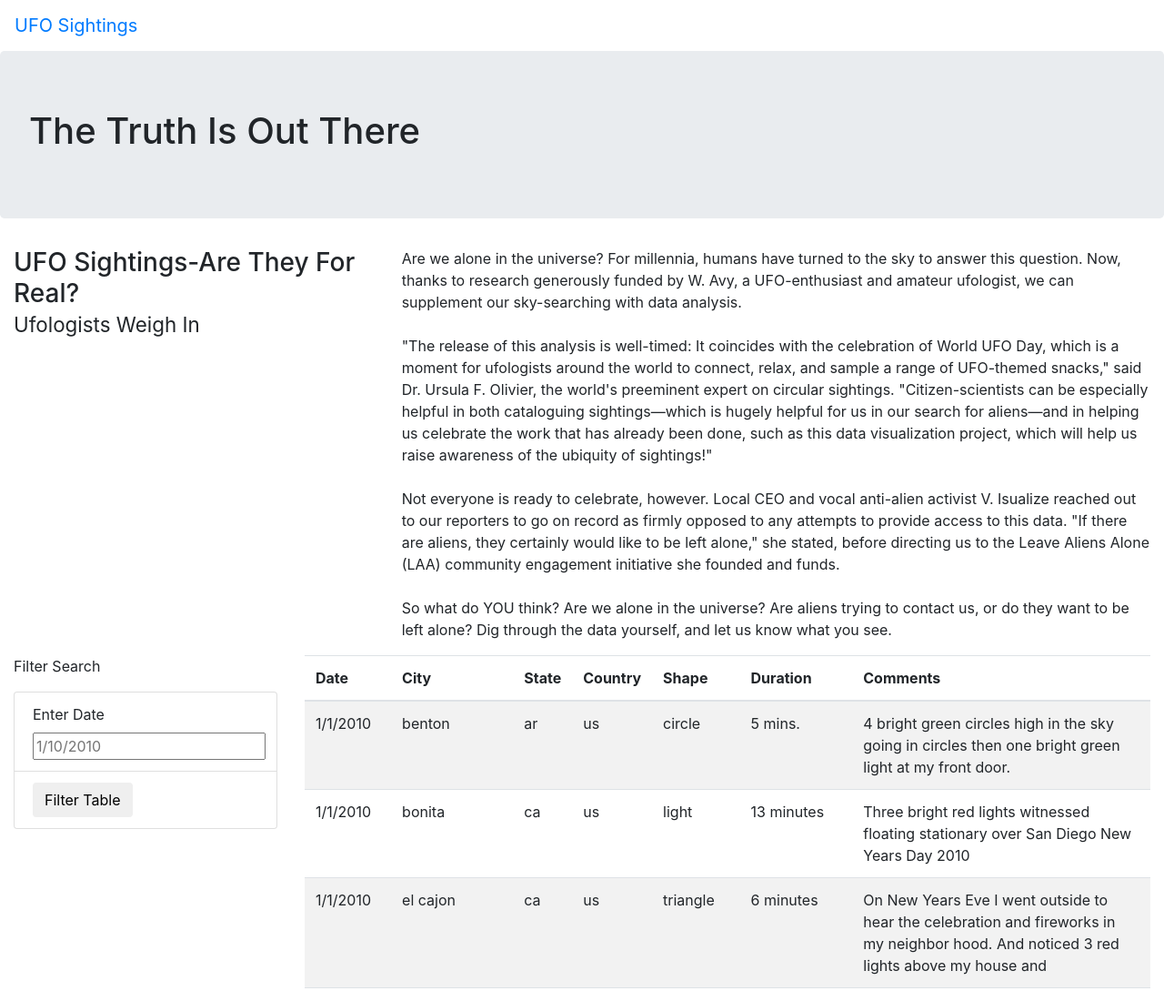
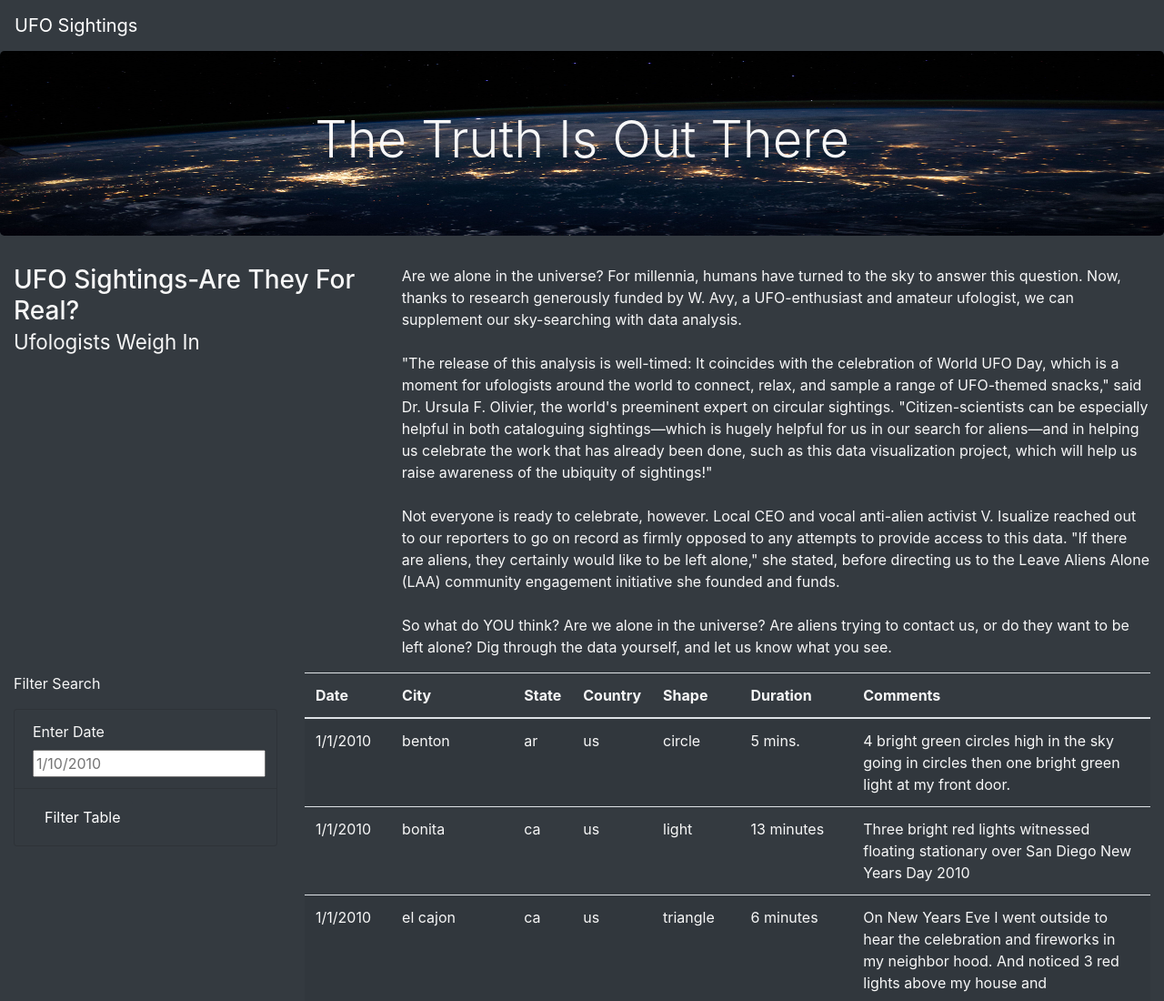
Before and after one commit to sffriesen/UFOs, a plain HTML site: page Practice/index.html in a window 1280 px wide. Shown: the top 1100 px of the page at 91% size. Drawn offline with nearby package versions, Linux system fonts and the light colour scheme.

Commit message:
styling html

```diff
--- a/Practice/index.html
+++ b/Practice/index.html
@@ -11,12 +11,12 @@
       integrity="sha384-Gn5384xqQ1aoWXA+058RXPxPg6fy4IWvTNh0E263XmFcJlSAwiGgFAW/dAiS6JXm"
       crossorigin="anonymous"
     />
-    <link rel="stylesheet" href="../css/style.css">
+    <link rel="stylesheet" href="static/css/style.css">
 </head>
-<body>
+<body class="bg-dark">
     <!-- Navbar wrapper -->
     <div class="wrapper">
-        <nav class="navbar navbar-expand-lg">
+        <nav class="navbar navbar-dark bg-dark navbar-expand-lg">
             <!-- when you click the navbar, the page will reload to the unfiltered index.html page-->
             <a class="navbar-brand" href="index.html">UFO Sightings</a>
         </nav>
@@ -24,7 +24,7 @@
 
     <!-- Jumbotron Title -->
     <div class="jumbotron">
-        <h1>The Truth Is Out There</h1>
+        <h1 class="display-4">The Truth Is Out There</h1>
     </div>
 
     <!-- Dana's article title and article-->
@@ -45,19 +45,19 @@
         <div class="row">
 
             <div class="col-md-3">
-                <form>
+                <form class="bg-dark">
                     <p>Filter Search</p>
-                    <ul class="list-group">
+                    <ul class="list-group bg-dark">
 
                         <!-- ask the user to input the date to be filtered -->
-                        <li class="list-group-item">
+                        <li class="list-group-item bg-dark">
                             <label for="date">Enter Date</label>
                             <input type="text" placeholder="1/10/2010" id="datetime" />
                         </li>
 
                         <!-- add the filter button -->
-                        <li class="list-group-item">
-                            <button id="filter-btn" type="button" class="btn btn-default">Filter Table</button>
+                        <li class="list-group-item bg-dark">
+                            <button id="filter-btn" type="button" class="btn btn-default btn-dark">Filter Table</button>
                         </li>
                     </ul>
                 </form>
--- a/Practice/static/css/style.css
+++ b/Practice/static/css/style.css
@@ -1 +1,10 @@
-// we'll customize our webpage here
+body {
+
+    color: #f7f7f7;
+  }
+
+.jumbotron {
+    background-image: url("../images/nasa.jpg");
+    background-size: 100% 100%;
+    text-align: center;
+  }
```
Also changed, not shown: Practice/static/images/nasa.jpg (added).
